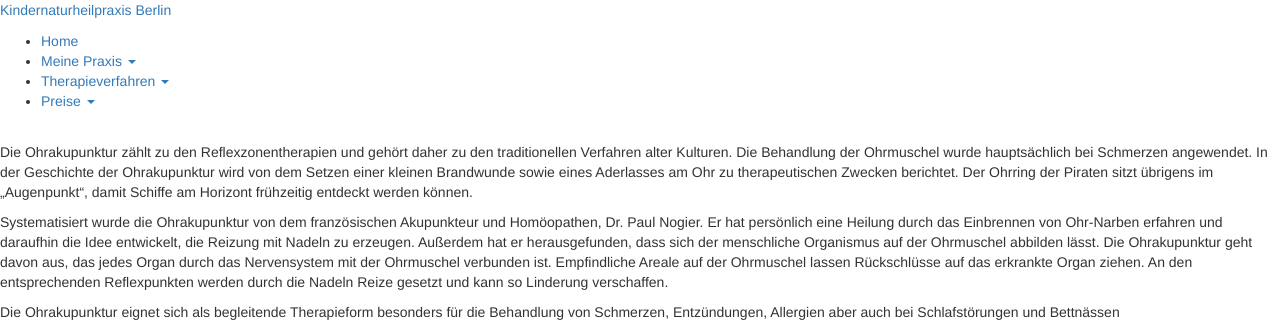
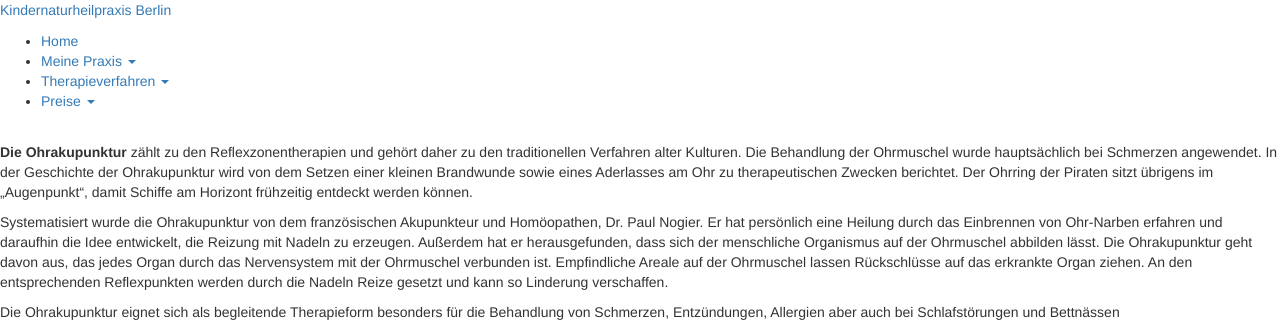
Before and after one commit to heilpraktiker/heilpraktiker.github.io, a Jekyll site: the page built from therapieverfahren/ohrakupunktur/index.md, in a window 1280 px wide. Shown: the top 334 px of the page. Built offline with Jekyll 4.4.1, drawn with Linux system fonts in a browser that asks for light colours; nearby versions of some CDN libraries; comment, search, counter and statistics services are not loaded.

```diff
--- a/therapieverfahren/ohrakupunktur/index.md
+++ b/therapieverfahren/ohrakupunktur/index.md
@@ -6,7 +6,7 @@ published: true
 ---
 
 {% include JB/setup %}
-Die Ohrakupunktur zählt zu den Reflexzonentherapien und gehört daher zu den traditionellen Verfahren alter Kulturen. Die Behandlung der Ohrmuschel wurde hauptsächlich bei Schmerzen angewendet. In der Geschichte der Ohrakupunktur wird von dem Setzen einer kleinen Brandwunde sowie eines Aderlasses am Ohr zu therapeutischen Zwecken berichtet. Der Ohrring der Piraten sitzt übrigens im „Augenpunkt“, damit Schiffe am Horizont frühzeitig entdeckt werden können.
+**Die Ohrakupunktur** zählt zu den Reflexzonentherapien und gehört daher zu den traditionellen Verfahren alter Kulturen. Die Behandlung der Ohrmuschel wurde hauptsächlich bei Schmerzen angewendet. In der Geschichte der Ohrakupunktur wird von dem Setzen einer kleinen Brandwunde sowie eines Aderlasses am Ohr zu therapeutischen Zwecken berichtet. Der Ohrring der Piraten sitzt übrigens im „Augenpunkt“, damit Schiffe am Horizont frühzeitig entdeckt werden können.
 
 Systematisiert wurde die Ohrakupunktur von dem französischen Akupunkteur und Homöopathen, Dr. Paul Nogier. Er hat persönlich eine Heilung durch das Einbrennen von Ohr-Narben erfahren und daraufhin die Idee entwickelt, die Reizung mit Nadeln zu erzeugen. Außerdem hat er herausgefunden, dass sich der menschliche Organismus auf der Ohrmuschel abbilden lässt. Die Ohrakupunktur geht davon aus, das jedes Organ durch das Nervensystem mit der Ohrmuschel verbunden ist. Empfindliche Areale auf der Ohrmuschel lassen Rückschlüsse auf das erkrankte Organ ziehen. An den entsprechenden Reflexpunkten werden durch die Nadeln Reize gesetzt und kann so Linderung verschaffen.
 
```
